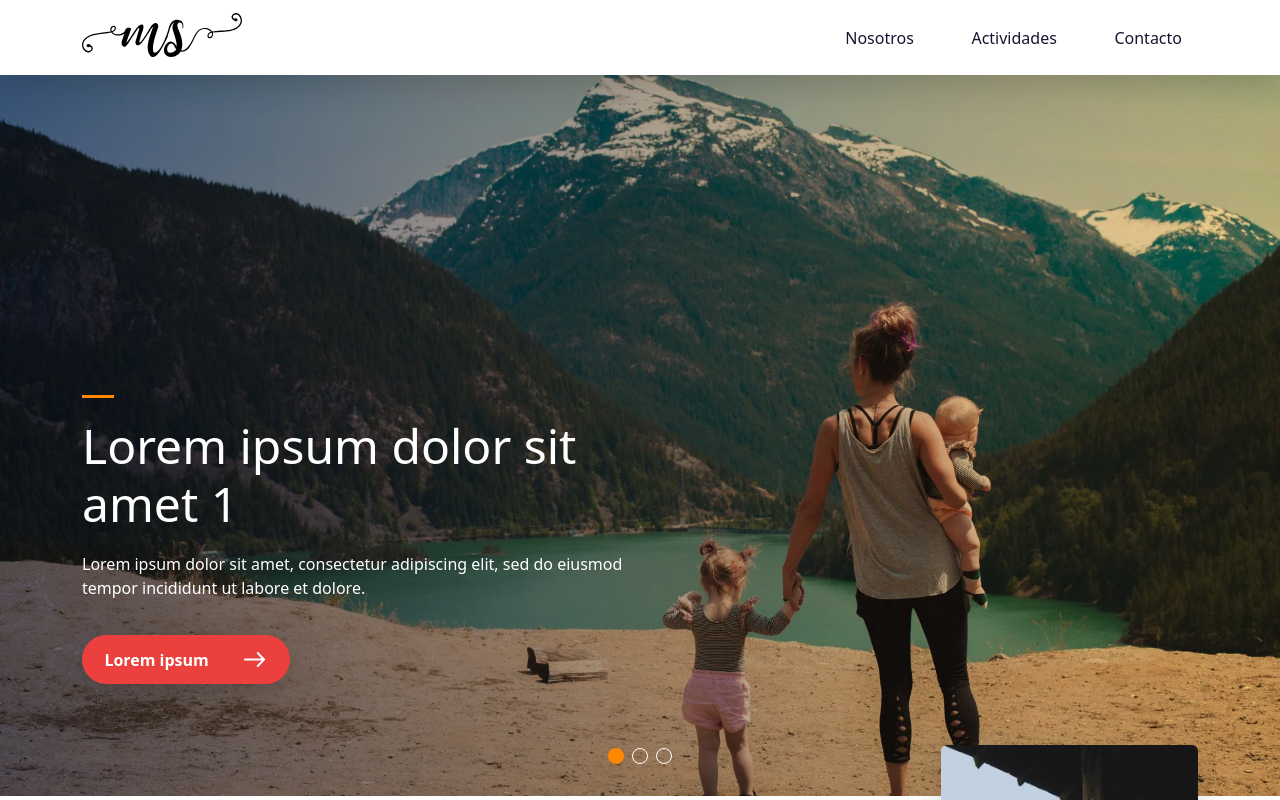
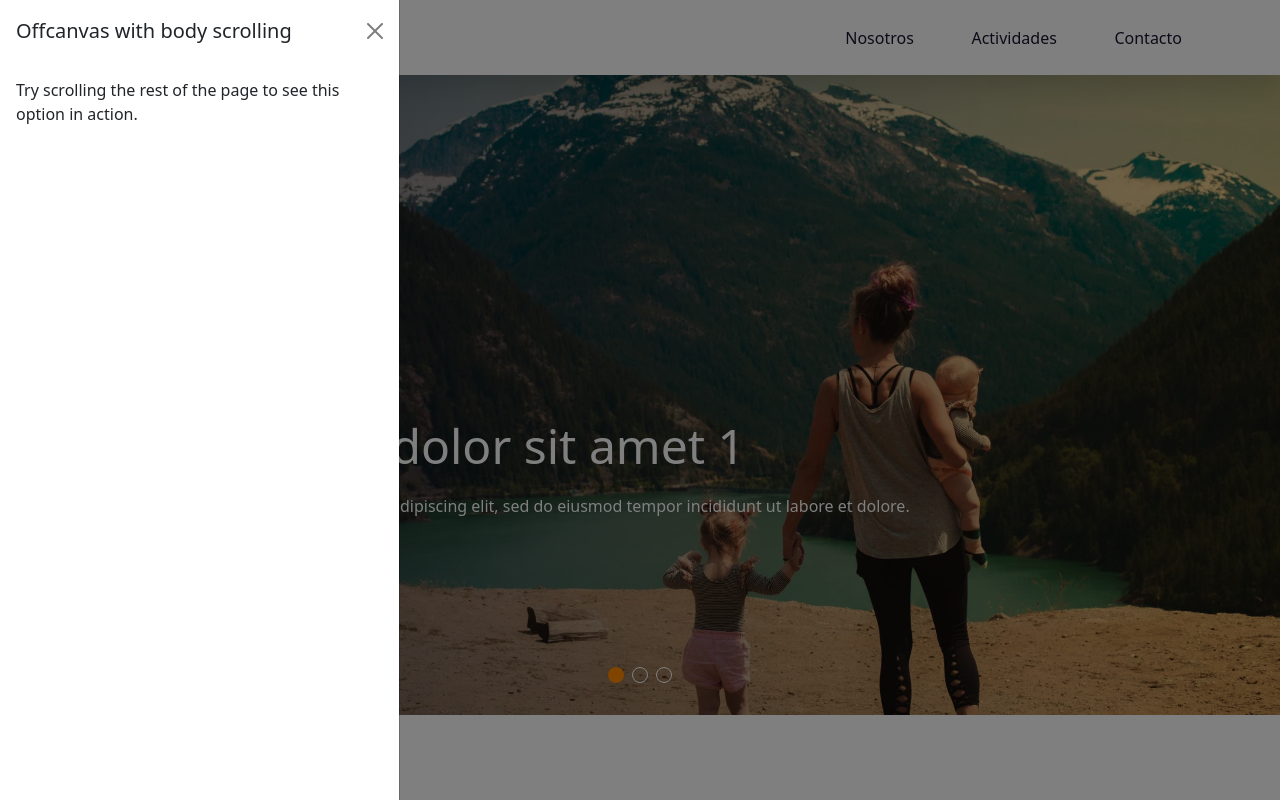
Before and after one commit to donCelis/website-ms, a Next.js app: page / in a window 1280 px wide. Shown: the top 800 px of the page. Built offline with nearby package versions, Linux system fonts and the light colour scheme.

Commit message:
react-intersection-observer example

```diff
--- a/components/home/toaction.jsx
+++ b/components/home/toaction.jsx
@@ -1,7 +1,58 @@
+import { useEffect } from "react";
+import { useInView } from "react-intersection-observer";
+
 const To_action = () => {
+  const { ref: actionRef, inView } = useInView({
+    threshold: 0,
+    triggerOnce: true
+  });
+
+  useEffect(() => {
+    const { Offcanvas } = require("bootstrap");
+    const offCanvas = new Offcanvas("#offcanvasScrolling");
+    if (inView) {
+      offCanvas.show();
+    }
+  }, [inView]);
+
   return (
-    <section className="to-action">
+    <section className="to-action" ref={actionRef}>
       <div className="container">
+        <button
+          className="btn btn-primary"
+          type="button"
+          data-bs-toggle="offcanvas"
+          data-bs-target="#offcanvasScrolling"
+          aria-controls="offcanvasScrolling"
+        >
+          Enable body scrolling
+        </button>
+        <div
+          className="offcanvas offcanvas-start text-dark"
+          data-bs-scroll="true"
+          data-bs-backdrop="true"
+          tabIndex={-1}
+          id="offcanvasScrolling"
+          aria-labelledby="offcanvasScrollingLabel"
+        >
+          <div className="offcanvas-header">
+            <h5 className="offcanvas-title" id="offcanvasScrollingLabel">
+              Offcanvas with body scrolling
+            </h5>
+            <button
+              type="button"
+              className="btn-close"
+              data-bs-dismiss="offcanvas"
+              aria-label="Close"
+            />
+          </div>
+          <div className="offcanvas-body">
+            <p>
+              Try scrolling the rest of the page to see this option in action.
+            </p>
+          </div>
+        </div>
+
         <section className="grid">
           <aside className="g-col-12 g-col-md-6 g-col-lg-7">
             <article>
--- a/package.json
+++ b/package.json
@@ -8,9 +8,12 @@
     "lint": "next lint"
   },
   "dependencies": {
+    "@popperjs/core": "^2.11.6",
+    "bootstrap": "^5.2.3",
     "next": "12.2.2",
     "react": "18.2.0",
     "react-dom": "18.2.0",
+    "react-intersection-observer": "^9.4.1",
     "swiper": "8.3.0"
   },
   "devDependencies": {
--- a/pages/_app.js
+++ b/pages/_app.js
@@ -1,7 +1,8 @@
 import { useEffect } from "react";
 import Head from "next/head";
 
-import "public/bootstrap/css/bootstrap-optimize.min.scss";
+// import "public/bootstrap/css/bootstrap-optimize.min.scss";
+import "bootstrap/dist/css/bootstrap.min.css"
 import "styles/globals.scss";
 
 function MyApp({ Component, pageProps }) {
```
Also changed, not shown: 1 other file (tests, documents, lock files or other folders).
